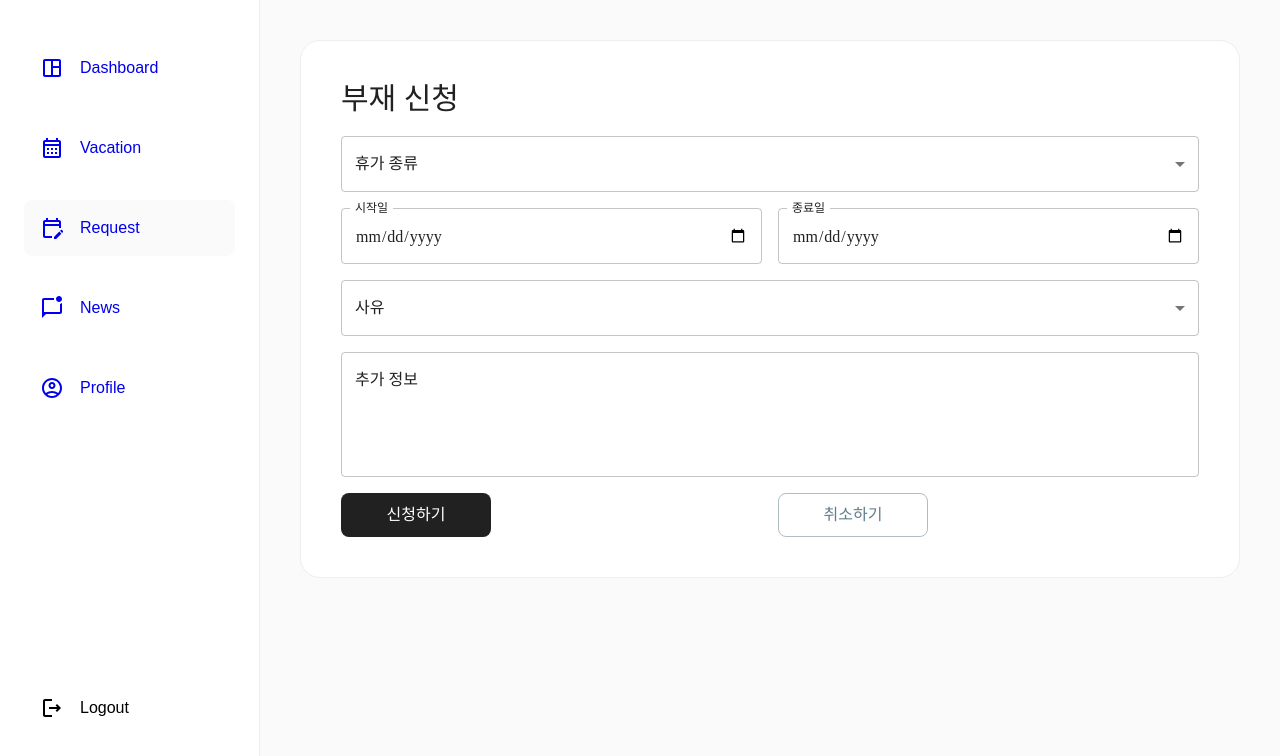
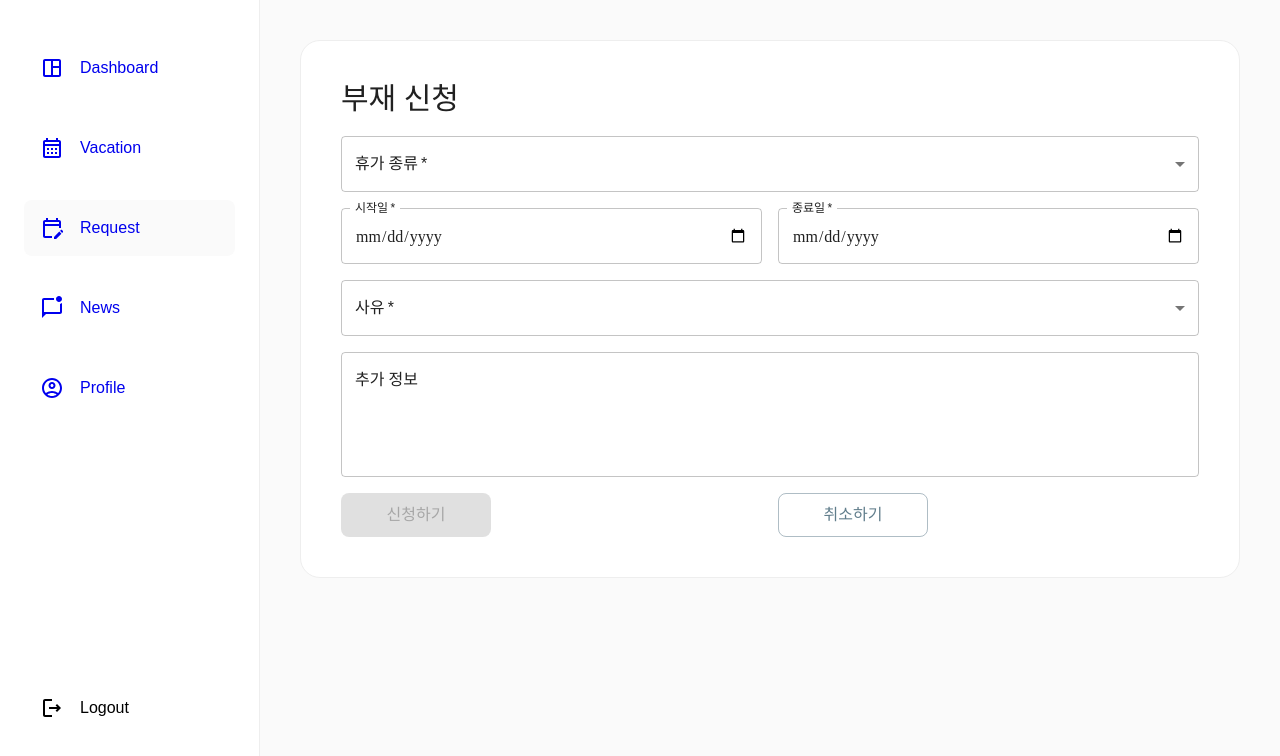
Before and after one commit to SSUDNG/toy1-group3, a React (Create React App) app: page /request in a window 1280 px wide. Shown: the top 756 px of the page. Built offline with nearby package versions, Linux system fonts and the light colour scheme; no server answers; sample sign-in values are in the browser's storage; a web font is replaced by a local one.

Commit message:
edit: required input, submit button disabled state

```diff
--- a/src/pages/RequestPage/index.tsx
+++ b/src/pages/RequestPage/index.tsx
@@ -19,6 +19,15 @@ const Request: React.FunctionComponent = () => {
     reason: "",
     notes: "",
   });
+
+  const isFormValid = () => {
+    return (
+      requestData.vacationType !== "" &&
+      requestData.startDate !== null &&
+      requestData.endDate !== null &&
+      requestData.reason !== ""
+    );
+  };
 
   const handleSubmit = (event: React.FormEvent<HTMLFormElement>) => {
     event.preventDefault();
@@ -42,6 +51,7 @@ const Request: React.FunctionComponent = () => {
           <FormControl fullWidth>
             <TextField
               select
+              required
               label="휴가 종류"
               value={requestData.vacationType}
               onChange={(e) =>
@@ -64,6 +74,7 @@ const Request: React.FunctionComponent = () => {
             label="시작일"
             type="date"
             fullWidth
+            required
             value={requestData.startDate || ""}
             onChange={(e) =>
               setRequestData({
@@ -81,6 +92,7 @@ const Request: React.FunctionComponent = () => {
             label="종료일"
             type="date"
             fullWidth
+            required
             value={requestData.endDate || ""}
             onChange={(e) =>
               setRequestData({
@@ -97,6 +109,7 @@ const Request: React.FunctionComponent = () => {
           <FormControl fullWidth>
             <TextField
               select
+              required
               label="사유"
               value={requestData.reason}
               onChange={(e) =>
@@ -130,7 +143,9 @@ const Request: React.FunctionComponent = () => {
           />
         </Grid>
         <Grid item xs={6}>
-          <Button type="submit">신청하기</Button>
+          <Button type="submit" disabled={!isFormValid()}>
+            신청하기
+          </Button>
         </Grid>
         <Grid item xs={6}>
           <Button variant="outlined" color="secondary" onClick={handleReset}>
```
